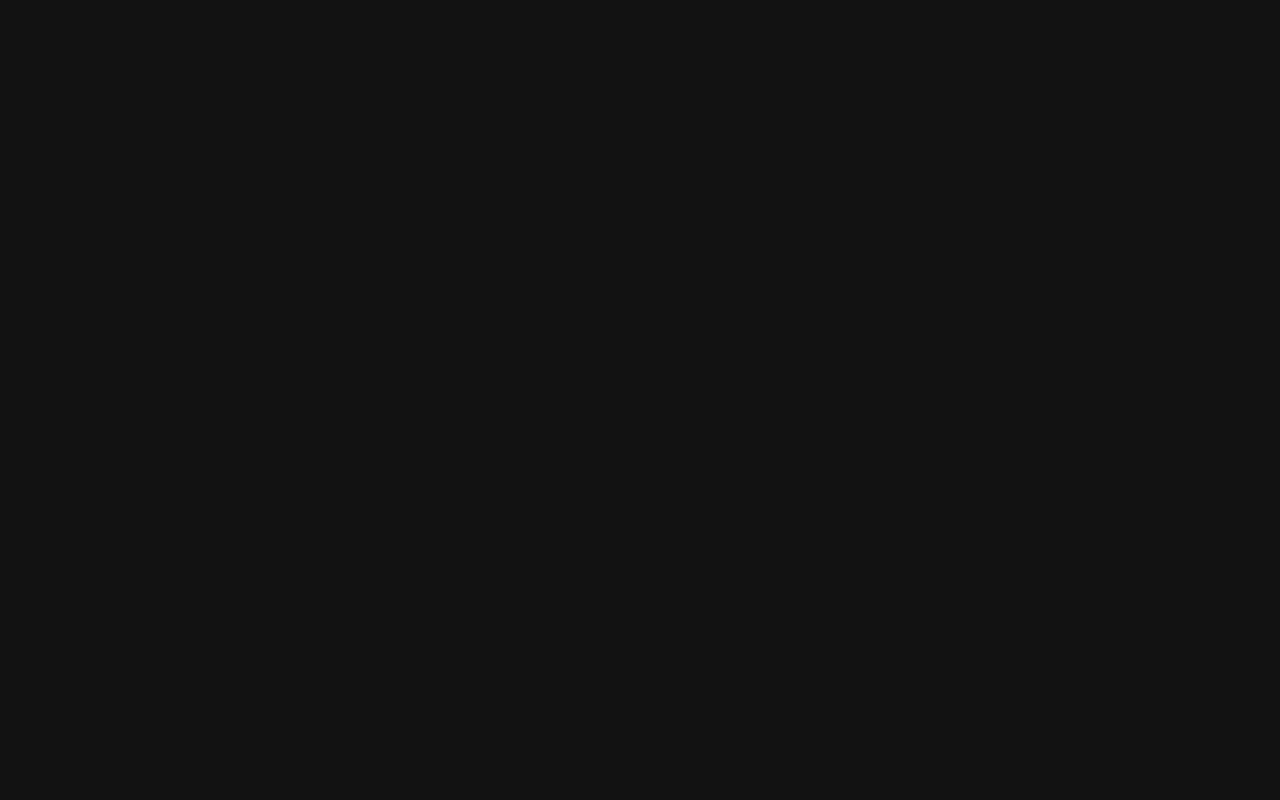
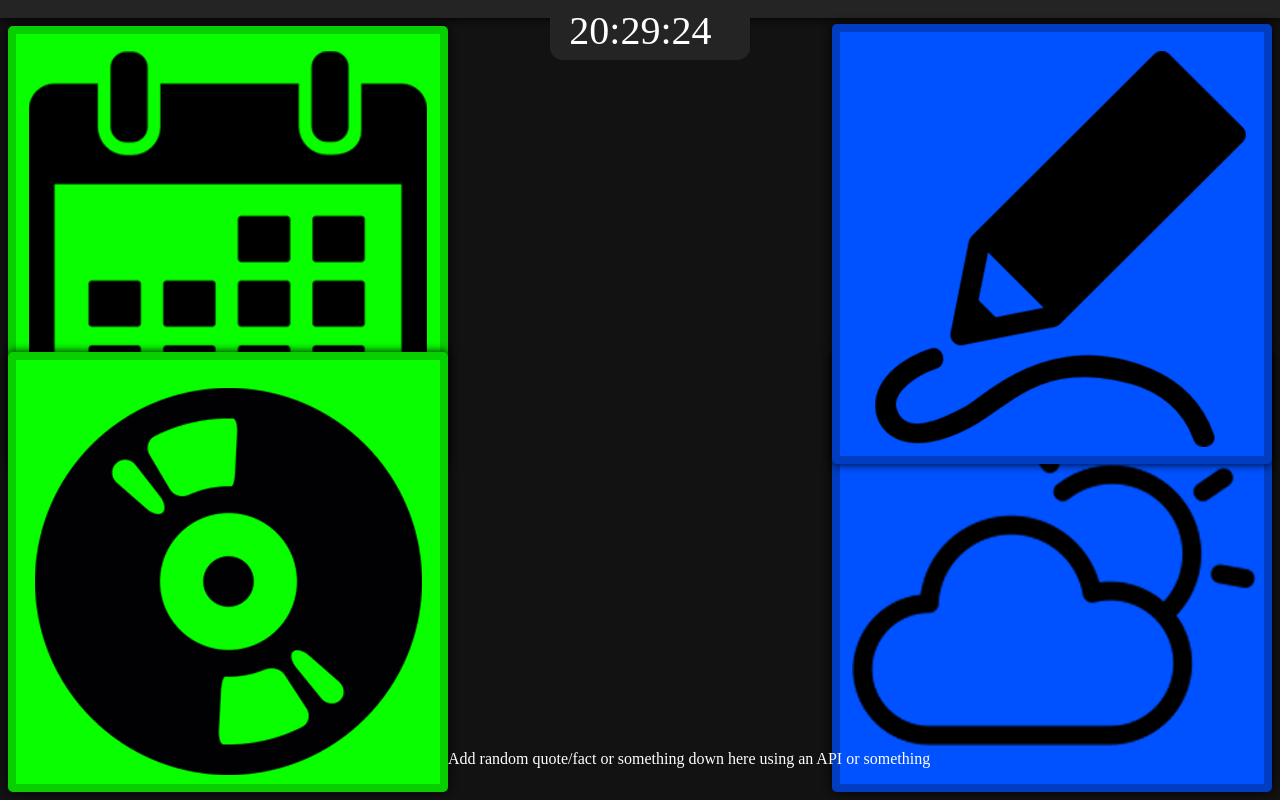
Before and after one commit to ryanevans4877/smart-display, a plain HTML site: page main.html in a window 1280 px wide. Drawn offline with Linux system fonts and the light colour scheme.

Commit message:
Added home page buttons

```diff
--- a/index.js
+++ b/index.js
@@ -25,9 +25,20 @@ slides.forEach((slider, index) =>{
 
 })
 
-
 function mouseStart(){
     return function(event){
         console.log("Touched");
     }
 }
+
+function changeWeb(number){
+  if(number == 1){
+    window.location.href = "calendar.html";
+  }else if(number == 2){
+    window.location.href = "weather.html";
+  }else if(number == 3){
+    window.location.href = "music.html";
+  }else if(number == 4){
+    window.location.href = "draw.html";
+  }
+}
--- a/main.css
+++ b/main.css
@@ -1,3 +1,87 @@
 body{
     background-color: #121212;
+    margin: 0%;
 }
+
+#titleTime{
+    width: 100%;
+    height: 18px;
+    background-color: #242424;
+    box-shadow: 0px 0px 10px;
+
+}
+
+#calendarButton{
+    width: 440px;
+    height: 440px;
+    margin: 8px;
+    border-style:solid;
+    border-color: rgb(7, 207, 0);
+    border-width: 8px;
+    border-radius: 0.3rem;
+    background-color: rgb(9, 255, 0);
+    background-image: url(Resources/calendaricon.png);
+    box-shadow: 0px 0px 10px;
+
+}
+
+#weatherButton{
+    position: absolute;
+    right: 0%;
+    bottom: 0%;
+    width: 440px;
+    height: 440px;
+    margin: 8px;
+    border-style:solid;
+    border-color: rgb(0, 61, 192);
+    border-width: 8px;
+    background-image: url(Resources/weathericon.png);
+    background-color: rgb(0, 81, 255);
+    border-radius: 0.3rem;
+    box-shadow: 0px 0px 10px;
+
+}
+
+#musicButton{
+    position: absolute;
+    left: 0%;
+    bottom: 0%;
+    width: 440px;
+    height: 440px;
+    margin: 8px;
+    border-style:solid;
+    border-color: rgb(7, 207, 0);
+    border-width: 8px;
+    background-image: url(Resources/recordicon.png);
+    background-color: rgb(9, 255, 0);
+    right: 0%;
+    border-radius: 0.3rem;
+    box-shadow: 0px 0px 10px;
+
+}
+
+#drawButton{
+    position: absolute;
+    right: 0%;
+    top: 2%;
+    width: 440px;
+    height: 440px;
+    margin: 8px;
+    border-style:solid;
+    border-color: rgb(0, 61, 192);
+    border-width: 8px;
+    background-image: url(Resources/drawicon.png);
+    background-color: rgb(0, 81, 255);
+    box-shadow: 0px 0px 10px;
+    border-radius: 0.3rem;
+}
+
+#timeExpand{
+    position: absolute;
+    left: 43%;
+    width: 200px;
+    height: 60px;
+    background-color: #242424;
+    border-radius: 0.8rem;
+
+}
--- a/main.html
+++ b/main.html
@@ -1,9 +1,21 @@
 <!DOCTYPE html>
 <html>
 <head>
-<title>Alarm Clock</title>
+<title>Main Menu</title>
 <script src="index.js"></script>
 <link href="main.css" rel="stylesheet"></head>
-<body>
+<body onload="startTime()">
+    <div id="titleTime">
+        <div id="timeExpand">
+        </div>
+        <p id="time" style="font-family: digital-clock-font; font-size: 40px; color: white; margin: 1px;position: absolute; left: 44.4%; top: 0.7%;"></p>
+    </div>
+    <div>
+    <button id="calendarButton" onclick="changeWeb(1)"></button>
+    <button id="weatherButton" onclick="changeWeb(2)"></button>
+    <button id="musicButton" onclick="changeWeb(3)"></button>
+    <button id="drawButton"onclick="changeWeb(4)"></button>
+    <p style="position: absolute; left: 35%; bottom: 2%; color: white;">Add random quote/fact or something down here using an API or something</p>
+    </div>
 </body>
 </html>
```
Also changed, not shown: calendar.html (added, +11 -0 lines), draw.html (added, +11 -0 lines), index.html (+0 -1 lines), music.html (added, +11 -0 lines), weather.html (added, +11 -0 lines), Resources/calendaricon.png (added), Resources/drawicon.png (added), Resources/recordicon.png (added), Resources/weathericon.png (added).
